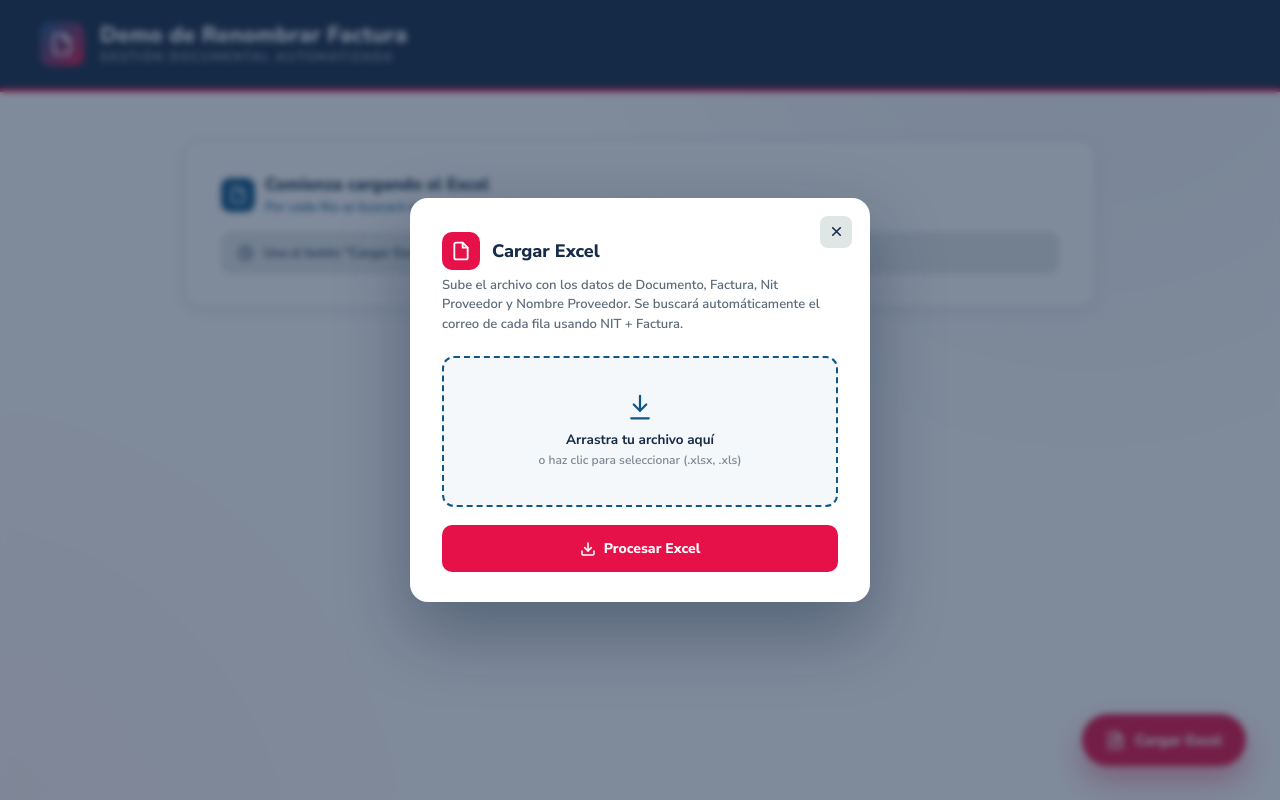
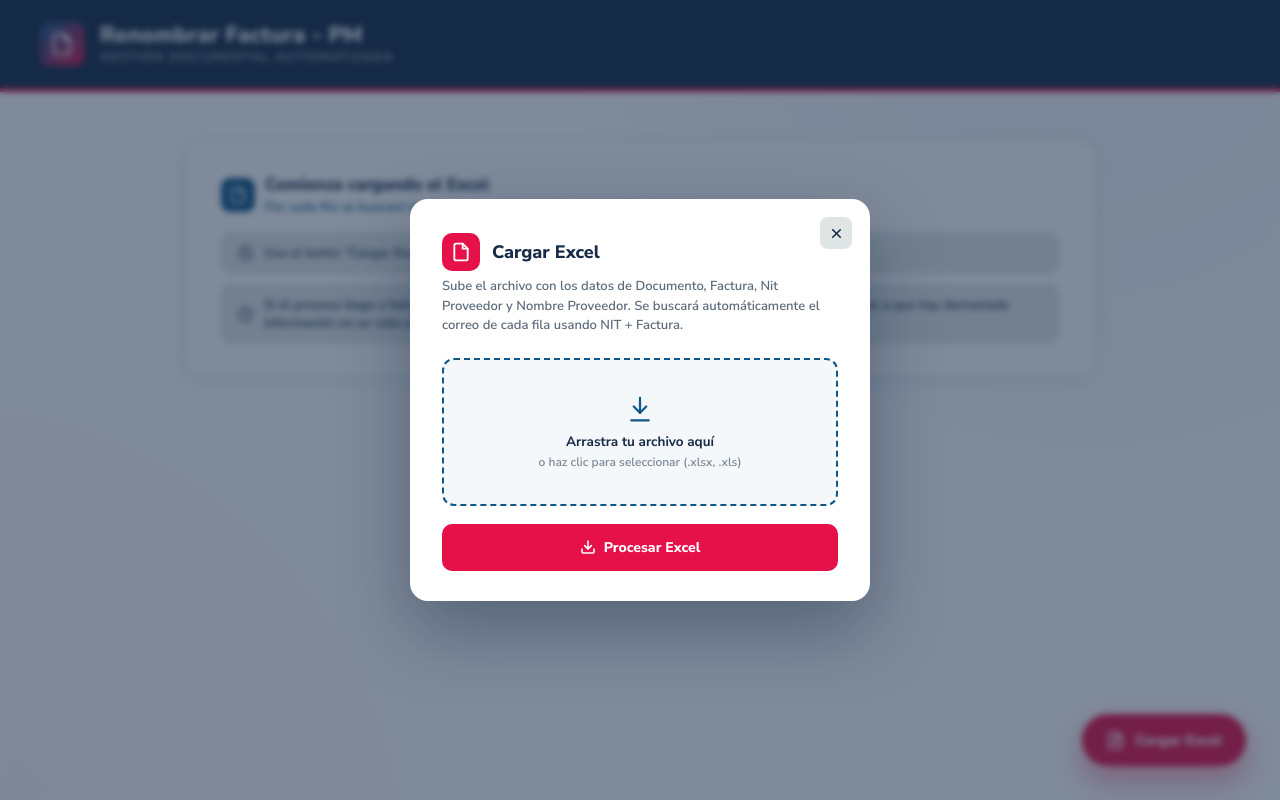
Before and after one commit to Solutionsandpayroll/renombrar-facturas-PM, a Django app: page / in a window 1280 px wide, after a click on "Cargar Excel". Run offline with Django 5.2, Linux system fonts and the light colour scheme.

Commit message:
Se cambia nombre de la herramienta y se mejora el feedback de la dropzone al subir un excel

```diff
--- a/app/templates/buscar_adjuntos.html
+++ b/app/templates/buscar_adjuntos.html
@@ -3,7 +3,7 @@
 <head>
 <meta charset="UTF-8">
 <meta name="viewport" content="width=device-width, initial-scale=1.0">
-<title>Demo de Renombrar Factura</title>
+<title>Renombrar Factura - PM</title>
 <style>
   @import url('https://fonts.googleapis.com/css2?family=Nunito+Sans:wght@400;600;700;800;900&display=swap');
 
@@ -360,6 +360,26 @@
     display:none;
   }
 
+  .file-selected{
+    display:none;
+    align-items:center;
+    gap:10px;
+    background:rgba(15,157,88,.1);
+    border:1.5px solid rgba(15,157,88,.4);
+    border-radius:10px;
+    padding:12px 14px;
+    margin-top:8px;
+    width:100%;
+  }
+  .file-selected.show{display:flex;}
+  .file-selected svg{width:22px;height:22px;stroke:var(--verde);fill:none;stroke-width:2;flex-shrink:0;}
+  .file-selected span{
+    font-size:12.5px;
+    font-weight:700;
+    color:var(--verde);
+    word-break:break-all;
+  }
+
   .modal-panel button[type="submit"]{
     width:100%;
     justify-content:center;
@@ -495,7 +515,7 @@
     </svg>
   </div>
   <div>
-    <h1>Demo de Renombrar Factura</h1>
+    <h1>Renombrar Factura - PM</h1>
     <span>Gestión documental automatizada</span>
   </div>
 </header>
@@ -532,6 +552,12 @@
         <circle cx="12" cy="12" r="9"></circle><path d="M12 7v5l3 3"></path>
       </svg>
       Usa el botón "Cargar Excel" en la esquina inferior derecha para empezar.
+    </div>
+    <div class="status-pending" style="margin-top:10px;">
+      <svg viewBox="0 0 24 24" stroke-linecap="round" stroke-linejoin="round">
+        <path d="M12 9v4"></path><path d="M12 17h.01"></path><circle cx="12" cy="12" r="9"></circle>
+      </svg>
+      Si el proceso llega a fallar, divide la información en varios Excel más pequeños. El fallo puede deberse a que hay demasiada información en un solo archivo.
     </div>
   </section>
   {% endif %}
@@ -657,7 +683,13 @@
         </svg>
         <p>Arrastra tu archivo aquí</p>
         <span>o haz clic para seleccionar (.xlsx, .xls)</span>
-        <span class="file-name-preview" id="fileNamePreview"></span>
+        <div class="file-selected" id="fileSelected">
+          <svg viewBox="0 0 24 24" stroke-linecap="round" stroke-linejoin="round">
+            <path d="M14 2H6a2 2 0 0 0-2 2v16a2 2 0 0 0 2 2h12a2 2 0 0 0 2-2V8z"></path>
+            <path d="M14 2v6h6"></path>
+          </svg>
+          <span id="fileNamePreview"></span>
+        </div>
       </label>
       <input type="file" name="archivo_excel" id="archivoExcelInput" accept=".xlsx,.xls" required style="display:none;">
       <button type="submit" class="btn-accent">
@@ -697,12 +729,26 @@
 <script>
   const dropzone = document.getElementById('dropzone');
   const fileInput = document.getElementById('archivoExcelInput');
-  const preview = document.getElementById('fileNamePreview');
+  const fileSelected = document.getElementById('fileSelected');
+  const fileNamePreview = document.getElementById('fileNamePreview');
+  const dropzoneDefault = dropzone.querySelectorAll(':scope > svg, :scope > p, :scope > span');
+
+  function mostrarArchivo(nombre){
+    fileNamePreview.textContent = nombre;
+    fileSelected.classList.add('show');
+    dropzoneDefault.forEach(el => el.style.display = 'none');
+  }
+
+  function resetearDropzone(){
+    fileSelected.classList.remove('show');
+    dropzoneDefault.forEach(el => el.style.display = '');
+  }
 
   fileInput.addEventListener('change', () => {
     if (fileInput.files.length){
-      preview.textContent = fileInput.files[0].name;
-      preview.style.display = 'block';
+      mostrarArchivo(fileInput.files[0].name);
+    } else {
+      resetearDropzone();
     }
   });
 
@@ -721,8 +767,7 @@
   dropzone.addEventListener('drop', e=>{
     if (e.dataTransfer.files.length){
       fileInput.files = e.dataTransfer.files;
-      preview.textContent = e.dataTransfer.files[0].name;
-      preview.style.display = 'block';
+      mostrarArchivo(e.dataTransfer.files[0].name);
     }
   });
 
```
Also changed, not shown: pm_logo.png (added).
